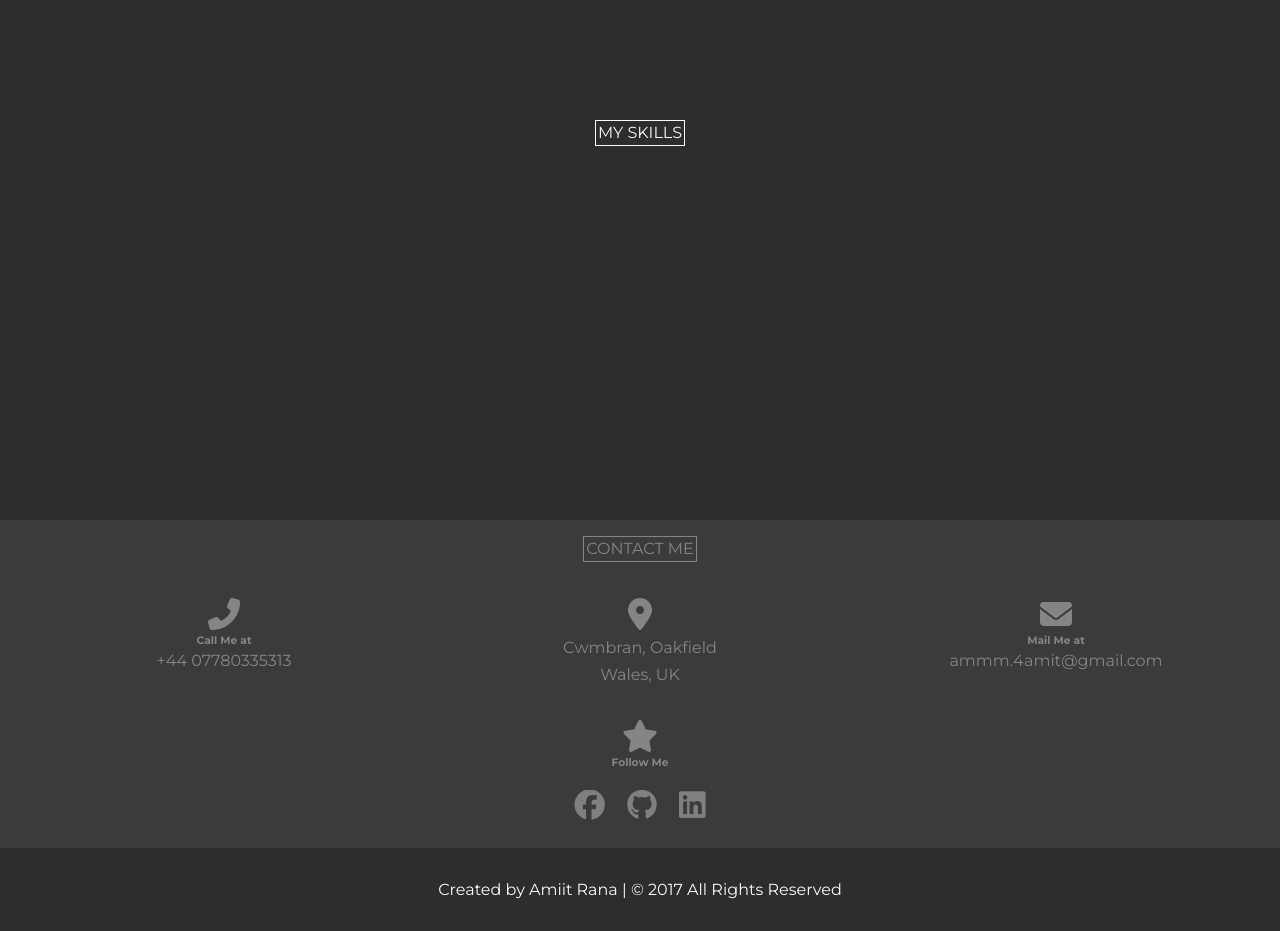
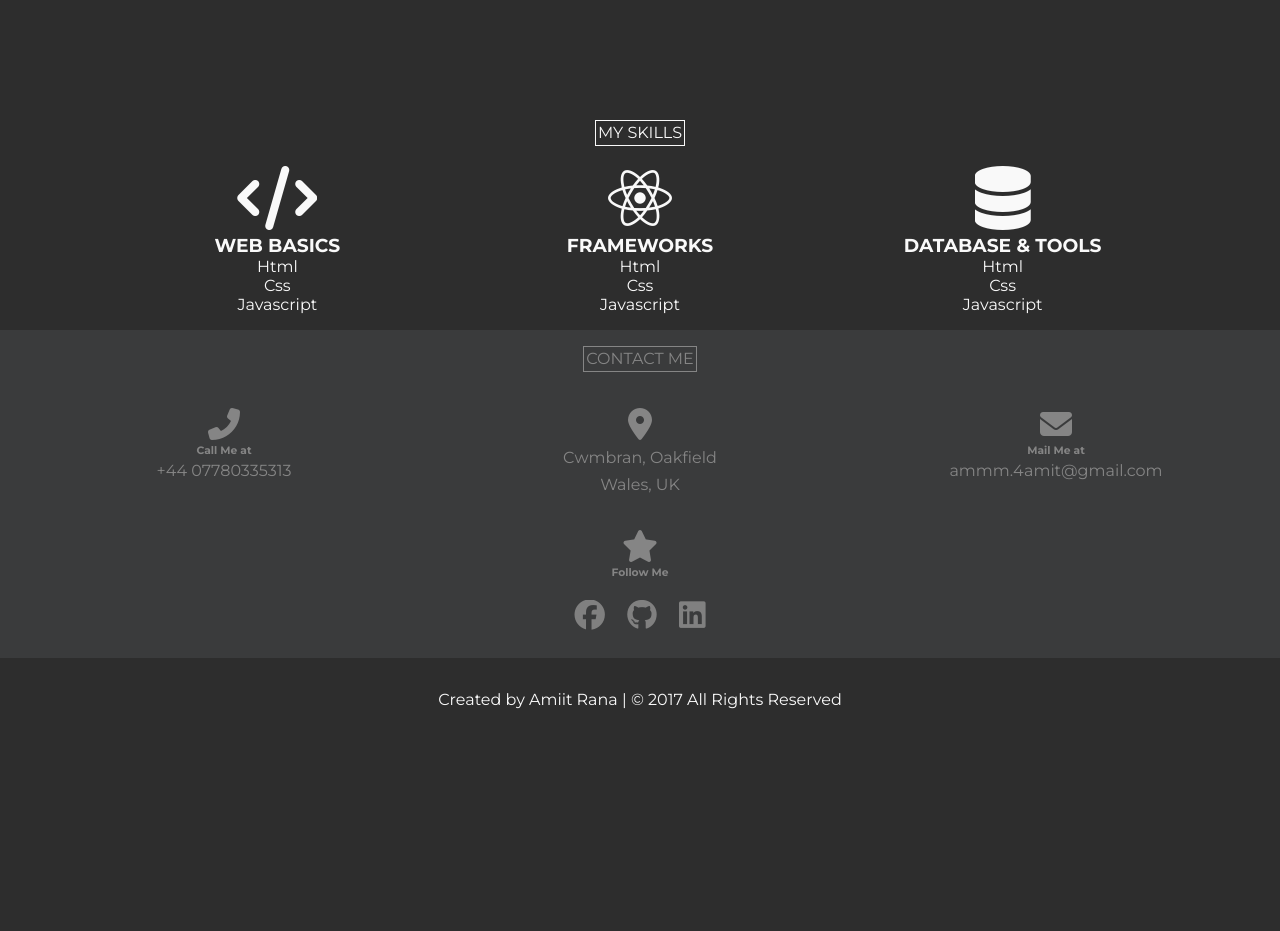
Before and after one commit to Ammm4/Ammm4.github.io, a React (Create React App) app: page / in a window 1280 px wide. Shown: the part 1480-2411 px from the top of the page. After the commit the page ends 2221 px from the top, so only its background shows below. Built offline with nearby package versions, Linux system fonts and the light colour scheme.

Commit message:
skill section finish

```diff
--- a/src/components/skills/Skills.css
+++ b/src/components/skills/Skills.css
@@ -1,5 +1,4 @@
 .skills {
-  height: 50vh;
   text-align: center;
 }
 
@@ -8,3 +7,12 @@
   padding: 0.15rem;
   border: 1px solid #f9f9f9;
 }
+
+.skills-content {
+  width: 85%;
+  margin: auto;
+  text-align: center;
+  display: grid;
+  grid-template-columns: 1fr 1fr 1fr;
+  padding: 1rem;
+}
--- a/src/components/skills/Skills.js
+++ b/src/components/skills/Skills.js
@@ -6,7 +6,54 @@ function Skills() {
    return(
      <div id="skills" className="skills">
        <div className="skills-heading">MY SKILLS</div>
-     </div>
+          <div className="skills-content">
+                       <div className="skillBox">
+                                        <div className='flip-front'>
+                                          <div className="flip-front-inner">
+                                              <div className="mt-4 mb-4"> <i className=" fas fa-code fa-4x"></i></div>
+                                              <h3 className="heading3 dem1">WEB BASICS</h3>
+                                           </div>
+                                          </div>
+                                          <div className="flip-back">
+                                                  <ul className="list-group flip-back-inner">
+                                                      <li>Html</li>
+                                                      <li>Css</li>
+                                                      <li>Javascript</li>
+                                                  </ul>
+                                          </div>
+                        </div>
+                        <div className="skillBox">
+
+                                          <div>
+                                              <div> <i className="fab fa-react fa-4x"></i></div>
+                                              <h3>FRAMEWORKS</h3>
+                                           </div>
+
+                                          <div>
+                                                  <ul>
+                                                      <li>Html</li>
+                                                      <li>Css</li>
+                                                      <li>Javascript</li>
+                                                  </ul>
+                                          </div>
+                        </div>
+                        <div className="skillBox">
+                                        <div className='flip-front'>
+                                          <div className="flip-front-inner">
+                                              <div className="mt-4 mb-4"> <i className=" fas fa-database fa-4x"></i></div>
+                                              <h3 className="heading3 dem1">DATABASE & TOOLS</h3>
+                                           </div>
+                                          </div>
+                                          <div className="flip-back">
+                                                  <ul className="list-group flip-back-inner">
+                                                      <li>Html</li>
+                                                      <li>Css</li>
+                                                      <li>Javascript</li>
+                                                  </ul>
+                                          </div>
+                        </div>
+                </div>
+        </div>
    )
 }
 
```
